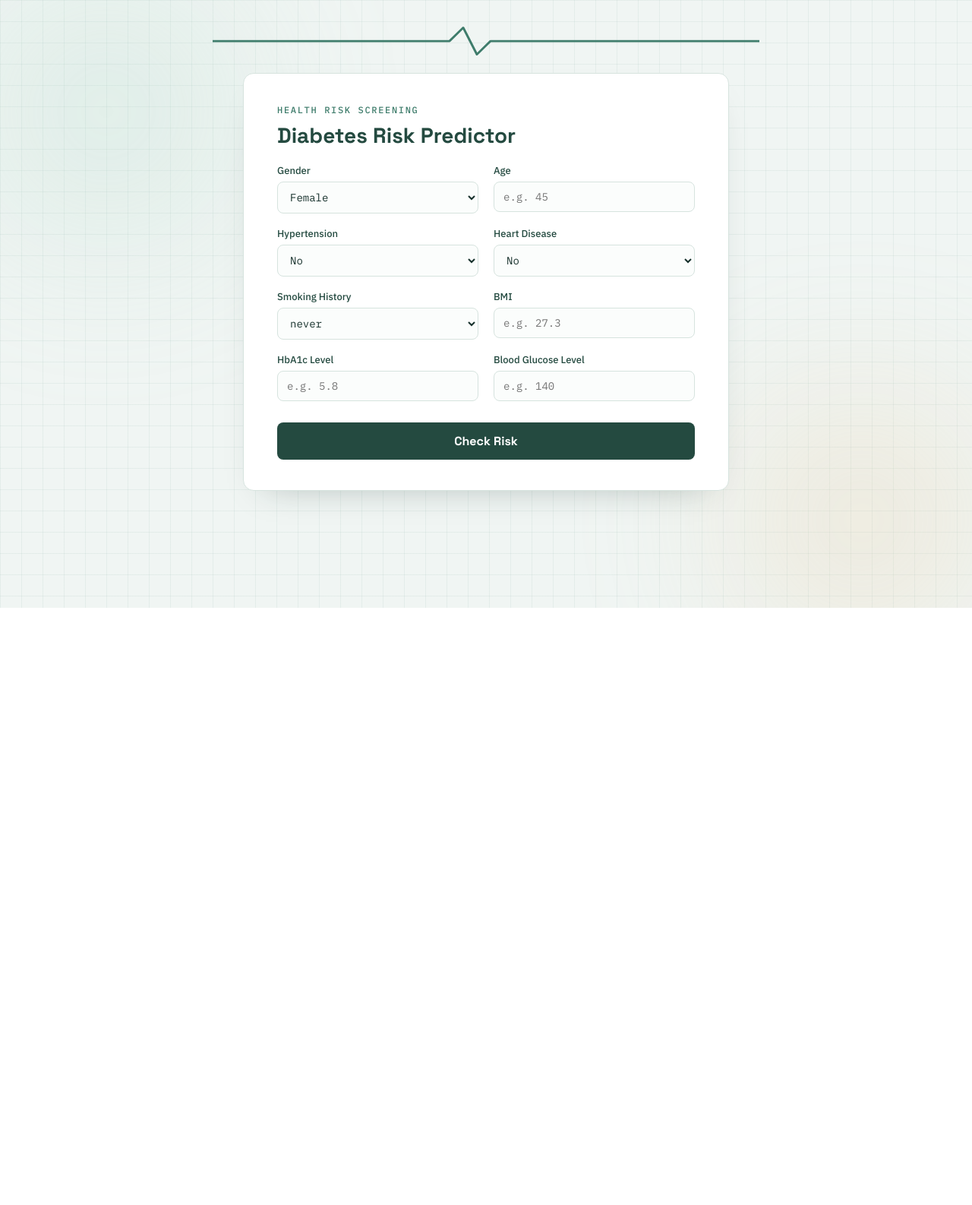
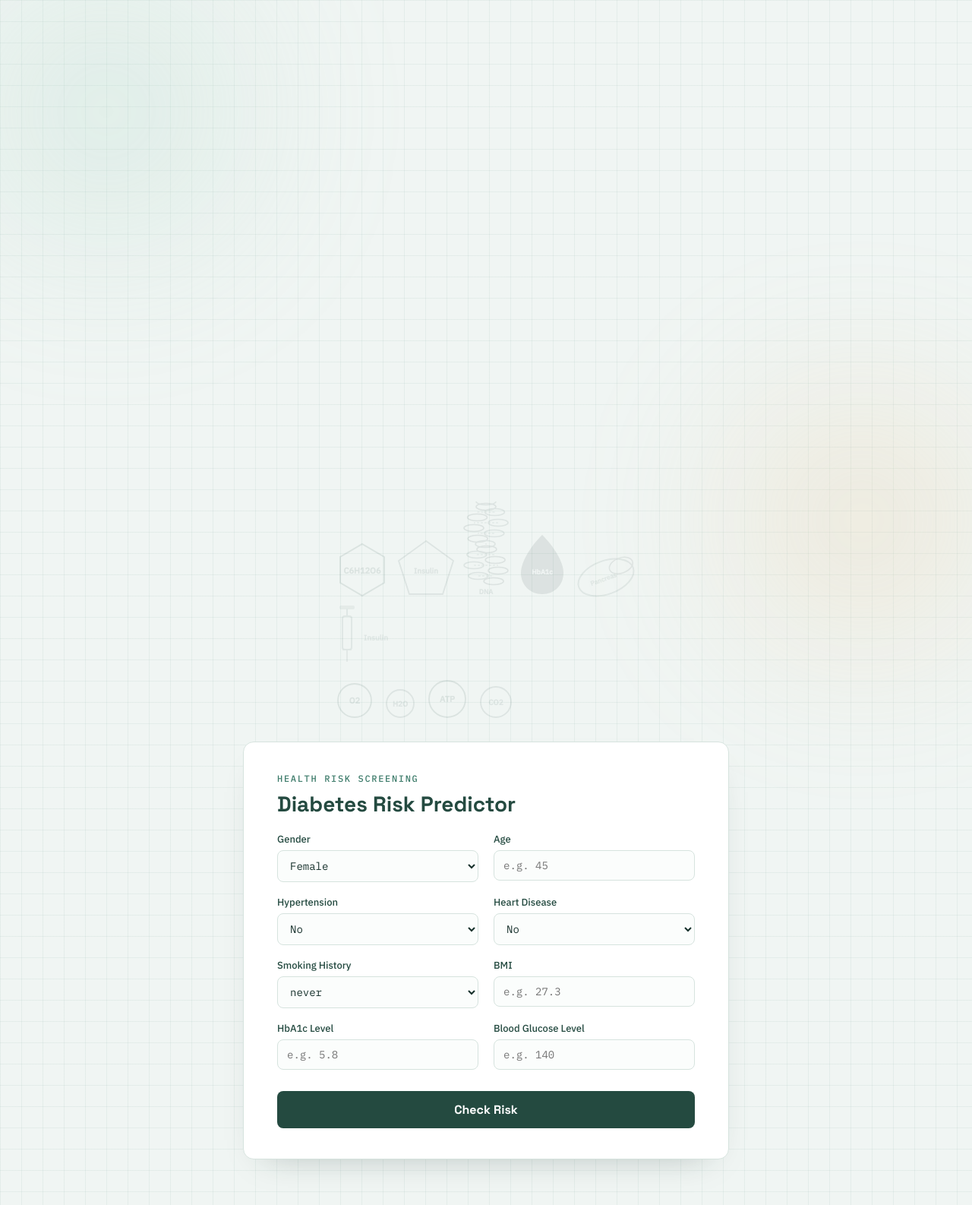
Before and after one commit to emilia-kop/diabetes_predictor, a Flask app: page / in a window 1280 px wide. Shown: the whole page at 76% size. Before the commit the page ends 800 px from the top, so only its background shows below. Run offline with Flask 3, Linux system fonts and the light colour scheme; parts of the project's set-up code (start-up, migrations or seed data) failed here and were passed over.

Commit message:
Refactor index.html for improved layout and styling
Updated the HTML structure and added new background elements for better visual appeal.

```diff
--- a/templates/index.html
+++ b/templates/index.html
@@ -1,5 +1,5 @@
 <!DOCTYPE html>
-<html>
+<html lang="en">
 <head>
 <meta charset="UTF-8">
 <meta name="viewport" content="width=device-width, initial-scale=1.0">
@@ -9,9 +9,56 @@
 <link rel="stylesheet" href="{{ url_for('static', filename='style.css') }}">
 </head>
 <body>
-    <div class="pulse-strip">
-        <svg viewBox="0 0 600 40" preserveAspectRatio="none">
-            <polyline points="0,20 260,20 275,4 290,36 305,20 600,20" />
+
+<div class="bg-layer">
+  <div class="rings" style="width:120px; height:120px;"></div>
+  <div class="rings" style="width:220px; height:220px;"></div>
+  <div class="rings" style="width:320px; height:320px;"></div>
+
+  <svg class="bg-icon icon-glucose" width="80" height="80" viewBox="-40 -40 80 80" opacity="0.10">
+    <polygon points="0,-34 29,-17 29,17 0,34 -29,17 -29,-17" fill="none" stroke="#244A40" stroke-width="2"/>
+    <text x="0" y="5" text-anchor="middle" font-size="11" fill="#244A40" font-weight="600">C6H12O6</text>
+  </svg>
+  <svg class="bg-icon icon-insulin" width="80" height="80" viewBox="-40 -40 80 80" opacity="0.09">
+    <polygon points="0,-38 36,-12 22,32 -22,32 -36,-12" fill="none" stroke="#244A40" stroke-width="1.8"/>
+    <text x="0" y="5" text-anchor="middle" font-size="10" fill="#244A40" font-weight="600">Insulin</text>
+  </svg>
+  <svg class="bg-icon icon-dna" width="70" height="130" viewBox="-35 0 70 130" opacity="0.09">
+    <g id="dna-rungs"></g>
+    <text x="0" y="122" text-anchor="middle" font-size="9" fill="#244A40" font-weight="700">DNA</text>
+  </svg>
+  <svg class="bg-icon icon-blood" width="70" height="90" viewBox="-35 -40 70 90" opacity="0.09">
+    <path d="M0,-36 C16,-20 28,0 28,14 C28,30 16,42 0,42 C-16,42 -28,30 -28,14 C-28,0 -16,-20 0,-36 Z" fill="#16302B"/>
+    <text x="0" y="16" text-anchor="middle" font-size="9" fill="white" font-weight="700">HbA1c</text>
+  </svg>
+  <svg class="bg-icon icon-pancreas" width="90" height="60" viewBox="-45 -30 90 60" opacity="0.08">
+    <g transform="rotate(-20)">
+      <ellipse cx="0" cy="0" rx="38" ry="22" fill="none" stroke="#244A40" stroke-width="2"/>
+      <ellipse cx="24" cy="-8" rx="16" ry="10" fill="none" stroke="#16302B" stroke-width="1.5"/>
+      <text x="-4" y="4" text-anchor="middle" font-size="8.5" fill="#244A40" font-weight="700">Pancreas</text>
+    </g>
+  </svg>
+  <div class="icon-syringe-wrap">
+    <svg width="90" height="90" viewBox="-20 -45 90 90" opacity="0.08">
+      <rect x="-6" y="-28" width="12" height="44" rx="3" fill="none" stroke="#244A40" stroke-width="2"/>
+      <line x1="0" y1="-28" x2="0" y2="-38" stroke="#244A40" stroke-width="2"/>
+      <rect x="-10" y="-42" width="20" height="5" rx="2" fill="#244A40" opacity="0.7"/>
+      <line x1="0" y1="16" x2="0" y2="32" stroke="#16302B" stroke-width="1.5"/>
+      <line x1="-6" y1="16" x2="6" y2="16" stroke="#244A40" stroke-width="1.5"/>
+      <text x="22" y="4" font-size="10" fill="#244A40" font-weight="600">Insulin</text>
+    </svg>
+  </div>
+  <svg class="bg-icon icon-mol1" width="60" height="60" viewBox="-30 -30 60 60" opacity="0.10">
+    <circle r="22" fill="none" stroke="#244A40" stroke-width="1.8"/><text y="4" text-anchor="middle" font-size="11" fill="#244A40" font-weight="700">O2</text>
+  </svg>
+  <svg class="bg-icon icon-mol2" width="52" height="52" viewBox="-26 -26 52 52" opacity="0.09">
+    <circle r="18" fill="none" stroke="#244A40" stroke-width="1.8"/><text y="4" text-anchor="middle" font-size="10" fill="#244A40" font-weight="700">H2O</text>
+  </svg>
+  <svg class="bg-icon icon-mol3" width="64" height="64" viewBox="-32 -32 64 64" opacity="0.10">
+    <circle r="24" fill="none" stroke="#244A40" stroke-width="1.8"/><text y="4" text-anchor="middle" font-size="11" fill="#244A40" font-weight="700">ATP</text>
+  </svg>
+  <svg class="bg-icon icon-mol4" width="56" height="56" viewBox="-28 -28 56 56" opacity="0.09">
+    <circle r="20" fill="none" stroke="#244A40" stroke-width="1.8"/><text y="4" text-anchor="middle" font-size="10" fill="#244A40" font-weight="700">CO2</text>
   </svg>
 </div>
 
@@ -78,8 +125,30 @@
       </div>
     </div>
 
-            <button type="submit">Check Risk</button>
+    <button type="submit" class="submit">Check Risk</button>
   </form>
 </main>
+
+<script>
+const dnaGroup = document.getElementById('dna-rungs');
+for (let i = 0; i < 8; i++) {
+  const y = i * 14;
+  const dx = Math.sin(i * 0.8) * 16;
+  const ns = 'http://www.w3.org/2000/svg';
+  const e1 = document.createElementNS(ns, 'ellipse');
+  e1.setAttribute('cx', dx); e1.setAttribute('cy', y); e1.setAttribute('rx', 13); e1.setAttribute('ry', 4.5);
+  e1.setAttribute('fill', 'none'); e1.setAttribute('stroke', '#244A40'); e1.setAttribute('stroke-width', 1.5);
+  dnaGroup.appendChild(e1);
+  const e2 = document.createElementNS(ns, 'ellipse');
+  e2.setAttribute('cx', -dx); e2.setAttribute('cy', y + 7); e2.setAttribute('rx', 13); e2.setAttribute('ry', 4.5);
+  e2.setAttribute('fill', 'none'); e2.setAttribute('stroke', '#16302B'); e2.setAttribute('stroke-width', 1.5);
+  dnaGroup.appendChild(e2);
+  const line = document.createElementNS(ns, 'line');
+  line.setAttribute('x1', dx); line.setAttribute('y1', y); line.setAttribute('x2', -dx); line.setAttribute('y2', y);
+  line.setAttribute('stroke', '#244A40'); line.setAttribute('stroke-width', 1); line.setAttribute('stroke-dasharray', '3,2');
+  dnaGroup.appendChild(line);
+}
+</script>
+
 </body>
 </html>
```
Lines whose indentation alone changed are shown as unchanged.
